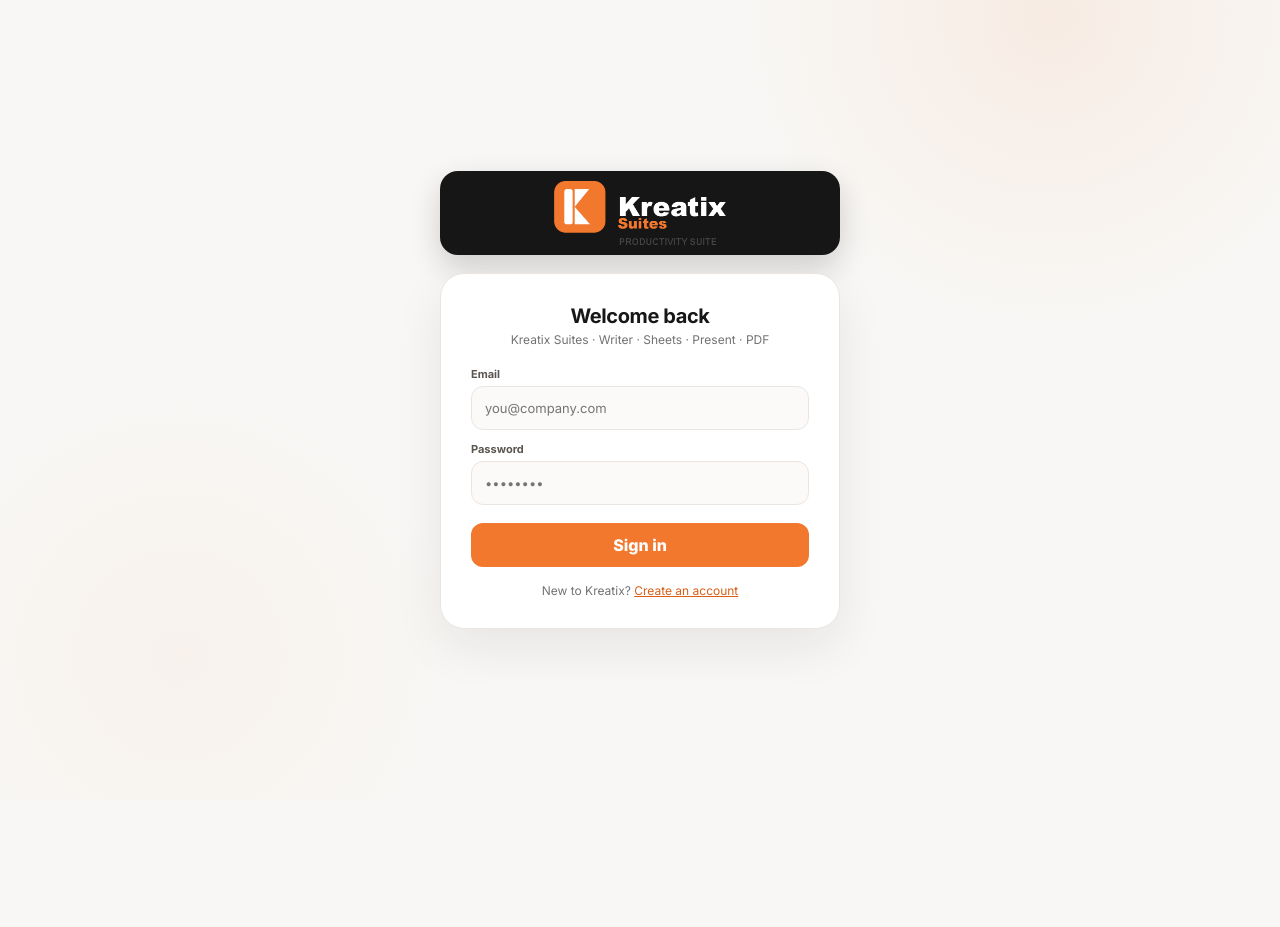
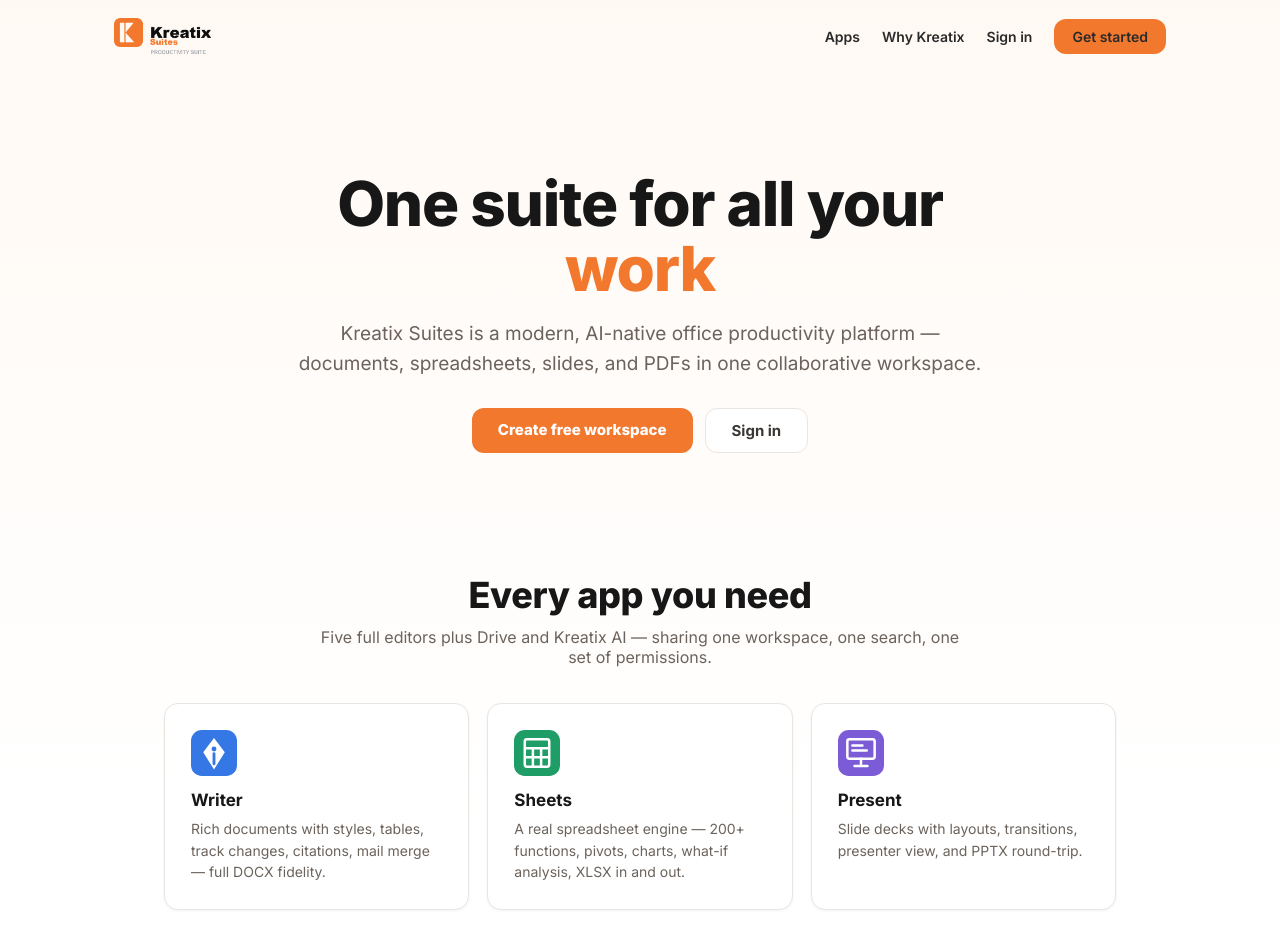
Before and after one commit to KachiAlex/kreatixsuites, a React (Vite) app in the folder apps/web/: page / in a window 1280 px wide. Before the commit this address led to /login. Shown: the top 927 px of the page. Before the commit the page ends 800 px from the top, so only its background shows below. Built offline with nearby package versions, Linux system fonts and the light colour scheme; no server answers.

Commit message:
Landing page for guests + PWA offline shell (service worker, precache)

```diff
--- a/apps/web/package.json
+++ b/apps/web/package.json
@@ -85,6 +85,8 @@
     "linkedom": "^0.18.13",
     "oxlint": "^1.81.0",
     "typescript": "~6.0.2",
-    "vite": "^8.3.0"
+    "vite": "^8.3.0",
+    "vite-plugin-pwa": "^1.3.0",
+    "workbox-window": "^7.4.1"
   }
 }
--- a/apps/web/src/App.tsx
+++ b/apps/web/src/App.tsx
@@ -4,6 +4,7 @@
 import { Shell } from "./components/Shell";
 import { Login } from "./pages/Login";
 import { Home } from "./pages/Home";
+import { Landing } from "./pages/Landing";
 import { Drive } from "./pages/Drive";
 import { Editor } from "./pages/Editor";
 import { SharedLink } from "./pages/SharedLink";
@@ -24,7 +25,8 @@
   useEffect(() => {
     const name = pathname === "/login" ? "Sign in"
       : pathname === "/register" ? "Create account"
-      : pathname === "/" ? "Home"
+      : pathname === "/" ? "Office suite"   // landing page: "Office suite · Kreatix Suites"
+      : pathname === "/home" ? "Home"
       : pathname.startsWith("/drive") ? "Drive"
       : pathname.startsWith("/admin") ? "Admin"
       : pathname.startsWith("/shared") ? "Shared file"
@@ -35,18 +37,26 @@
   return null;
 }
 
+/** Public landing for guests, workspace home for signed-in users. */
+function LandingOrHome() {
+  const { user, loading } = useAuth();
+  if (loading) return <div className="auth-wrap"><div className="empty">Loading workspace…</div></div>;
+  return user ? <Navigate to="/home" replace /> : <Landing />;
+}
+
 export default function App() {
   return (
     <AuthProvider>
       <BrowserRouter>
         <TitleSync />
         <Routes>
+          <Route path="/" element={<LandingOrHome />} />
           <Route path="/login" element={<Login mode="login" />} />
           <Route path="/register" element={<Login mode="register" />} />
           <Route path="/shared/:token" element={<SharedLink />} />
           <Route path="/edit/:id" element={<Protected><Editor /></Protected>} />
           <Route element={<Protected><Shell /></Protected>}>
-            <Route path="/" element={<Home />} />
+            <Route path="/home" element={<Home />} />
             <Route path="/drive" element={<Drive />} />
             <Route path="/drive/:view" element={<Drive />} />
             <Route path="/drive/folder/:folderId" element={<Drive />} />
--- a/apps/web/src/components/Shell.tsx
+++ b/apps/web/src/components/Shell.tsx
@@ -144,7 +144,7 @@
       </div>
 
       <div className="section-label">Workspace</div>
-      <NavLink to="/" end className={navCls}><span className="dot" />Home</NavLink>
+      <NavLink to="/home" end className={navCls}><span className="dot" />Home</NavLink>
       <NavLink to="/drive" className={navCls}><span className="dot" />Recent</NavLink>
       <NavLink to="/drive/starred" className={navCls}><span className="dot" />Starred</NavLink>
       <NavLink to="/drive/all" className={navCls}><span className="dot" />Kreatix Drive</NavLink>
--- a/apps/web/src/main.tsx
+++ b/apps/web/src/main.tsx
@@ -8,6 +8,10 @@
 import "@fontsource/inter/latin-600.css";
 import "@fontsource/inter/latin-700.css";
 import "@fontsource/inter/latin-800.css";
+import { registerSW } from "virtual:pwa-register";
+
+// PWA — precached app shell + offline navigation (API calls stay live)
+if (import.meta.env.PROD) registerSW({ immediate: true });
 
 createRoot(document.getElementById("root")!, {
   onRecoverableError: (error) => {
--- a/apps/web/src/pages/Drive.tsx
+++ b/apps/web/src/pages/Drive.tsx
@@ -30,7 +30,7 @@
   return (
     <>
       <div className="crumbs">
-        <Link to="/">Home</Link> <span>/</span>
+        <Link to="/home">Home</Link> <span>/</span>
         {folderId ? <><Link to="/drive/all">Kreatix Drive</Link> <span>/</span> <b>Folder</b></> : <b>{TITLES[view] ?? view}</b>}
       </div>
       <div className="section-head" style={{ marginTop: 0 }}>
--- a/apps/web/src/pages/Editor.tsx
+++ b/apps/web/src/pages/Editor.tsx
@@ -74,7 +74,7 @@
           <BrandLockup size={44} style={{ margin: "0 auto 14px", width: "fit-content" }} />
           <h1>Cannot open file</h1>
           <p>{error}</p>
-          <button className="btn-primary" onClick={() => navigate("/")}>Back to home</button>
+          <button className="btn-primary" onClick={() => navigate("/home")}>Back to home</button>
         </div>
       </div>
     );
--- /dev/null
+++ b/apps/web/src/pages/Landing.tsx
@@ -0,0 +1,86 @@
+import { Link } from "react-router-dom";
+import { AppIcon, BrandLockup, type AppKind } from "../components/AppIcon";
+
+const APPS: { kind: AppKind; name: string; desc: string }[] = [
+  { kind: "writer", name: "Writer", desc: "Rich documents with styles, tables, track changes, citations, mail merge — full DOCX fidelity." },
+  { kind: "sheets", name: "Sheets", desc: "A real spreadsheet engine — 200+ functions, pivots, charts, what-if analysis, XLSX in and out." },
+  { kind: "present", name: "Present", desc: "Slide decks with layouts, transitions, presenter view, and PPTX round-trip." },
+  { kind: "pdf", name: "PDF", desc: "View, annotate, redact, sign, fill forms, and organize pages — a complete PDF workbench." },
+  { kind: "folder", name: "Drive", desc: "One home for every file — folders, versions, granular sharing, roles, and full-text search." },
+  { kind: "suites", name: "Kreatix AI", desc: "Summarize, draft, and transform content across every app — AI built into the suite." },
+];
+
+const POINTS = [
+  { title: "Real-time collaboration", desc: "Edit together with live cursors and presence — powered by CRDT sync, no conflicts." },
+  { title: "Office formats, honored", desc: "DOCX, XLSX, PPTX, and PDF in and out — work stays compatible with the tools your partners use." },
+  { title: "Private by design", desc: "Encryption at rest, per-file permissions, share links, and self-hostable on your own infrastructure." },
+  { title: "Work offline", desc: "Drafts save locally and sync when you're back — the suite installs as an app on any device." },
+];
+
+export function Landing() {
+  return (
+    <div className="lp">
+      <header className="lp-nav">
+        <BrandLockup size={36} />
+        <nav>
+          <a href="#apps">Apps</a>
+          <a href="#why">Why Kreatix</a>
+          <Link to="/login">Sign in</Link>
+          <Link to="/register" className="btn-primary lp-cta">Get started</Link>
+        </nav>
+      </header>
+
+      <main>
+        <section className="lp-hero">
+          <h1>One suite for all your <em>work</em></h1>
+          <p className="lp-sub">
+            Kreatix Suites is a modern, AI-native office productivity platform —
+            documents, spreadsheets, slides, and PDFs in one collaborative workspace.
+          </p>
+          <div className="lp-hero-cta">
+            <Link to="/register" className="btn-primary" style={{ padding: "12px 26px", fontSize: 15 }}>Create free workspace</Link>
+            <Link to="/login" className="btn-ghost" style={{ padding: "12px 26px", fontSize: 15 }}>Sign in</Link>
+          </div>
+        </section>
+
+        <section id="apps" className="lp-section">
+          <h2>Every app you need</h2>
+          <p className="lp-lead">Five full editors plus Drive and Kreatix AI — sharing one workspace, one search, one set of permissions.</p>
+          <div className="lp-grid">
+            {APPS.map((a) => (
+              <article key={a.name} className="lp-card">
+                <AppIcon kind={a.kind} size={46} />
+                <h3>{a.name}</h3>
+                <p>{a.desc}</p>
+              </article>
+            ))}
+          </div>
+        </section>
+
+        <section id="why" className="lp-section">
+          <h2>Built for how teams actually work</h2>
+          <div className="lp-grid lp-grid-2">
+            {POINTS.map((p) => (
+              <article key={p.title} className="lp-card lp-card-flat">
+                <h3>{p.title}</h3>
+                <p>{p.desc}</p>
+              </article>
+            ))}
+          </div>
+        </section>
+
+        <section className="lp-section lp-end">
+          <h2>Ready when you are</h2>
+          <p className="lp-lead">Create a workspace in seconds — no credit card, no install.</p>
+          <Link to="/register" className="btn-primary" style={{ padding: "12px 26px", fontSize: 15 }}>Get started free</Link>
+        </section>
+      </main>
+
+      <footer className="lp-foot">
+        <BrandLockup size={24} />
+        <span>© {new Date().getFullYear()} Kreatix</span>
+        <Link to="/login">Sign in</Link>
+      </footer>
+    </div>
+  );
+}
--- a/apps/web/src/styles.css
+++ b/apps/web/src/styles.css
@@ -1671,3 +1671,33 @@
 .kx-textbox{margin:8px 0}
 .kx-cite{color:var(--k-orange-dark);background:var(--k-orange-soft);border-radius:4px;padding:0 3px;cursor:default;font-size:.94em}
 .kx-ie{border-bottom:1px dotted #8B837D}
+
+/* ===== landing page ===== */
+.lp{min-height:100vh;background:linear-gradient(180deg,#FFF9F4 0%,#fff 40%);color:var(--ink,#26221F);font-family:Inter,system-ui,sans-serif}
+.lp-nav{display:flex;align-items:center;justify-content:space-between;padding:18px 5vw;max-width:1180px;margin:0 auto}
+.lp-nav nav{display:flex;align-items:center;gap:22px}
+.lp-nav a{color:var(--ink-2,#5B544E);text-decoration:none;font-size:14px;font-weight:600}
+.lp-nav a:hover{color:var(--k-orange)}
+.lp-cta{padding:9px 18px!important;font-size:14px!important;text-decoration:none!important}
+.lp-hero{text-align:center;padding:80px 5vw 60px;max-width:820px;margin:0 auto}
+.lp-hero h1{font-size:clamp(36px,6vw,62px);font-weight:800;letter-spacing:-.02em;margin:0 0 18px;line-height:1.05}
+.lp-hero h1 em{font-style:normal;color:var(--k-orange,#F2782E)}
+.lp-sub{font-size:clamp(15px,2.2vw,19px);color:#6B635C;line-height:1.55;margin:0 0 30px}
+.lp-hero-cta{display:flex;gap:12px;justify-content:center;flex-wrap:wrap}
+.lp-hero-cta a{text-decoration:none}
+.lp-section{max-width:1080px;margin:0 auto;padding:60px 5vw}
+.lp-section h2{font-size:clamp(24px,3.5vw,36px);font-weight:800;letter-spacing:-.01em;margin:0 0 10px;text-align:center}
+.lp-lead{text-align:center;color:#6B635C;font-size:16px;margin:0 auto 36px;max-width:640px}
+.lp-grid{display:grid;grid-template-columns:repeat(auto-fit,minmax(260px,1fr));gap:18px}
+.lp-grid-2{grid-template-columns:repeat(auto-fit,minmax(320px,1fr))}
+.lp-card{background:#fff;border:1px solid var(--line,#EDE6E0);border-radius:14px;padding:26px;box-shadow:0 1px 3px rgba(38,34,31,.05)}
+.lp-card h3{margin:14px 0 8px;font-size:17px;font-weight:700}
+.lp-card p{margin:0;color:#6B635C;font-size:14px;line-height:1.55}
+.lp-card-flat{background:transparent;border-color:transparent;box-shadow:none;padding:8px 4px}
+.lp-card-flat h3{margin-top:0;color:var(--k-orange-dark,#D45A14)}
+.lp-end{text-align:center;padding-bottom:100px}
+.lp-end .btn-primary{display:inline-block;text-decoration:none;margin-top:20px}
+.lp-foot{display:flex;align-items:center;gap:18px;justify-content:center;padding:26px 5vw;border-top:1px solid var(--line,#EDE6E0);color:#8B8480;font-size:13px}
+.lp-foot a{color:#8B8480;text-decoration:none;font-weight:600}
+.lp-foot a:hover{color:var(--k-orange)}
+@media (max-width:640px){.lp-nav nav{gap:12px}.lp-nav a:not(.lp-cta):nth-child(2){display:none}}
--- /dev/null
+++ b/apps/web/src/vite-env.d.ts
@@ -0,0 +1,2 @@
+/// <reference types="vite/client" />
+/// <reference types="vite-plugin-pwa/client" />
--- a/apps/web/vite.config.ts
+++ b/apps/web/vite.config.ts
@@ -1,9 +1,28 @@
 import react from '@vitejs/plugin-react'
+import { VitePWA } from 'vite-plugin-pwa'
 import { defineConfig } from 'vite'
 
 // https://vite.dev/config/
 export default defineConfig({
-  plugins: [react()],
+  plugins: [
+    react(),
+    VitePWA({
+      registerType: 'autoUpdate',
+      includeAssets: ['favicon.ico', 'favicon-32.png', 'apple-touch-icon.png', 'og.png'],
+      manifest: false, // manifest.webmanifest already lives in public/
+      workbox: {
+        // SPA shell offline: serve index.html for navigations (never /api)
+        navigateFallback: 'index.html',
+        navigateFallbackDenylist: [/^\/api\//],
+        // precache the whole app — office suites tolerate a few MB for full
+        // offline editing (pdf.worker ~1.3MB is the largest chunk)
+        maximumFileSizeToCacheInBytes: 6 * 1024 * 1024,
+        cleanupOutdatedCaches: true,
+        // never cache API or realtime endpoints at runtime
+        runtimeCaching: [],
+      },
+    }),
+  ],
   // perf budget: warn only on real regressions — lazy chunks (pdf.js/pdf-lib
   // ~430KB) ride under this; main entry should stay well below after editor
   // code-splitting.
```
Also changed, not shown: 1 other file (tests, documents, lock files or other folders).
